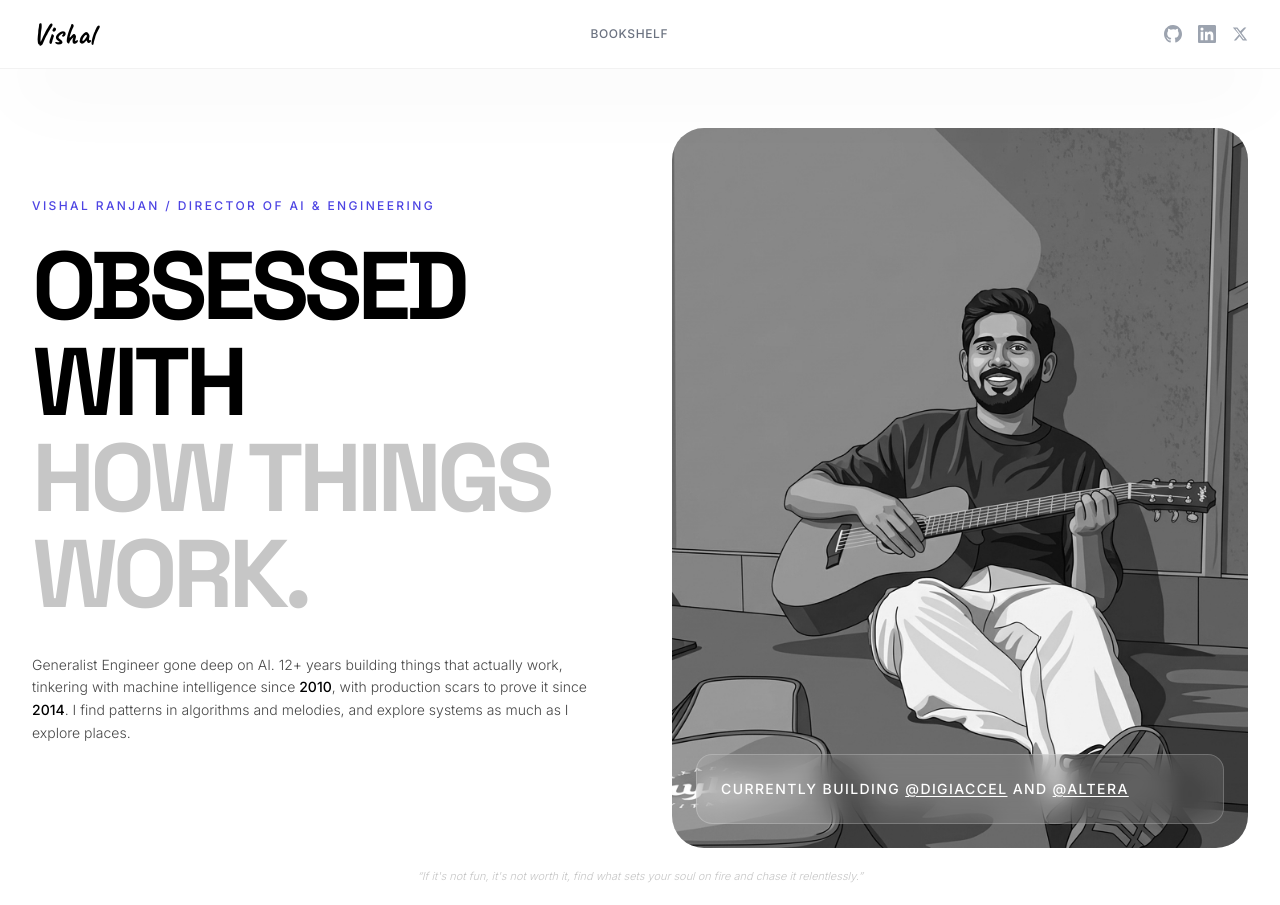
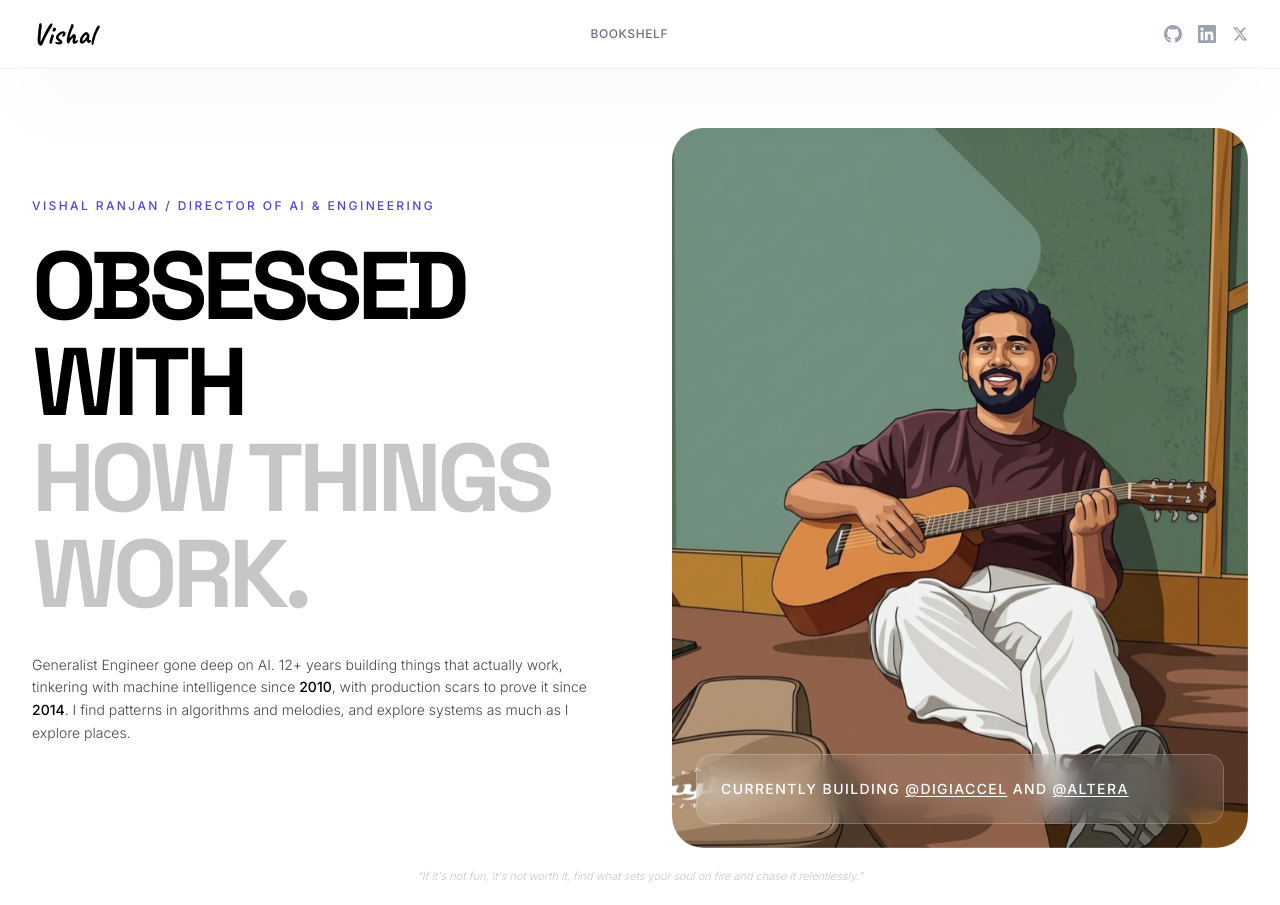
Before and after one commit to vishivish18/vishalranjan.in, a Next.js app: page / in a window 1280 px wide. Built offline with nearby package versions, Linux system fonts and the light colour scheme.

Commit message:
feat: hero image color pulse animation, linked Digiaccel and Altera

```diff
--- a/app/globals.css
+++ b/app/globals.css
@@ -11,6 +11,18 @@ body {
   font-variation-settings: 'FILL' 0, 'wght' 200, 'GRAD' 0, 'opsz' 24;
 }
 
+@keyframes colorPulse {
+  0%    { filter: grayscale(0%); }
+  40%   { filter: grayscale(0%); }
+  60%   { filter: grayscale(100%); }
+  80%   { filter: grayscale(0%); }
+  100%  { filter: grayscale(0%); }
+}
+
+.hero-image-pulse {
+  animation: colorPulse 6s ease-in-out infinite;
+}
+
 .editorial-grid {
   display: grid;
   grid-template-columns: repeat(12, 1fr);
--- a/app/page.tsx
+++ b/app/page.tsx
@@ -35,7 +35,7 @@ export default function HomePage() {
                 <img
                   src="/vishal.png"
                   alt="Vishal Ranjan"
-                  className="w-full h-full object-cover grayscale hover:grayscale-0 transition-all duration-700"
+                  className="w-full h-full object-cover hero-image-pulse"
                 />
                 <div className="absolute bottom-6 left-6 right-6 p-6 bg-white/10 backdrop-blur-md border border-white/20 rounded">
                   <p className="text-white text-sm font-medium uppercase tracking-widest">
```
